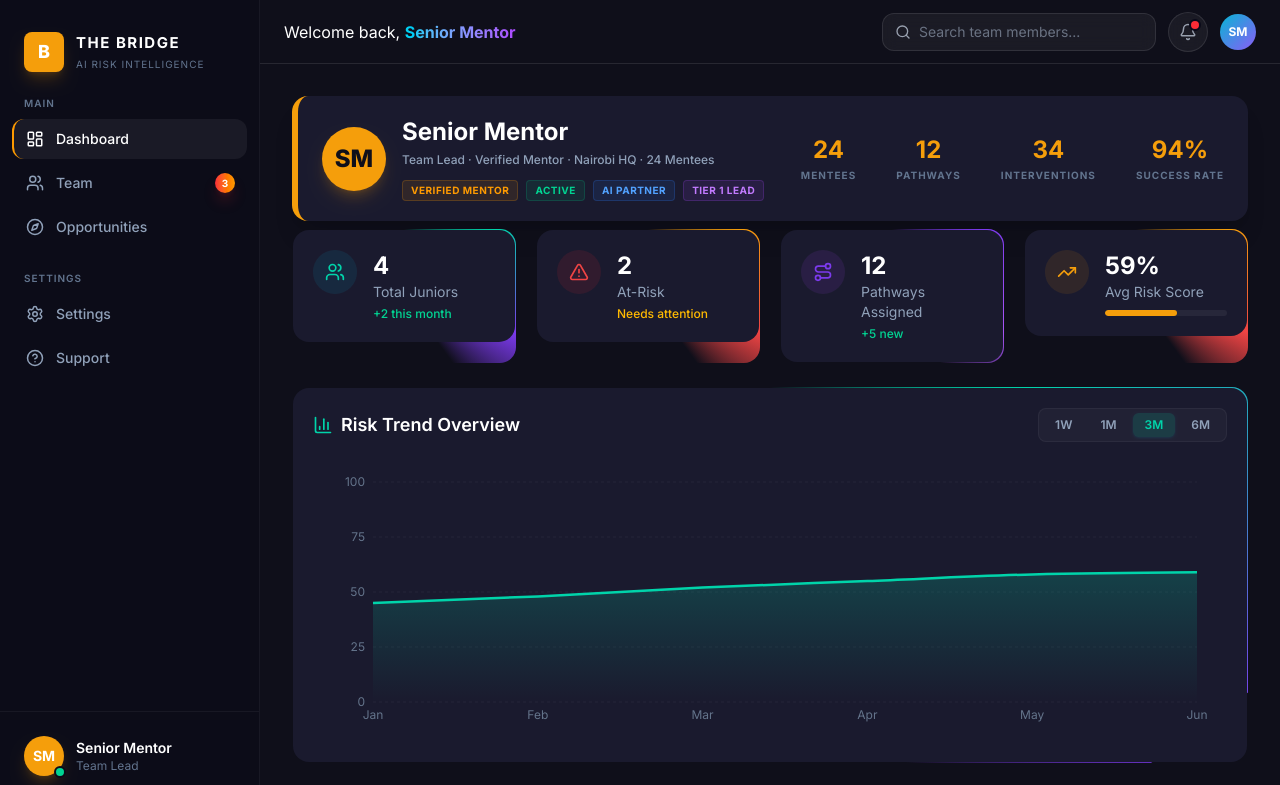
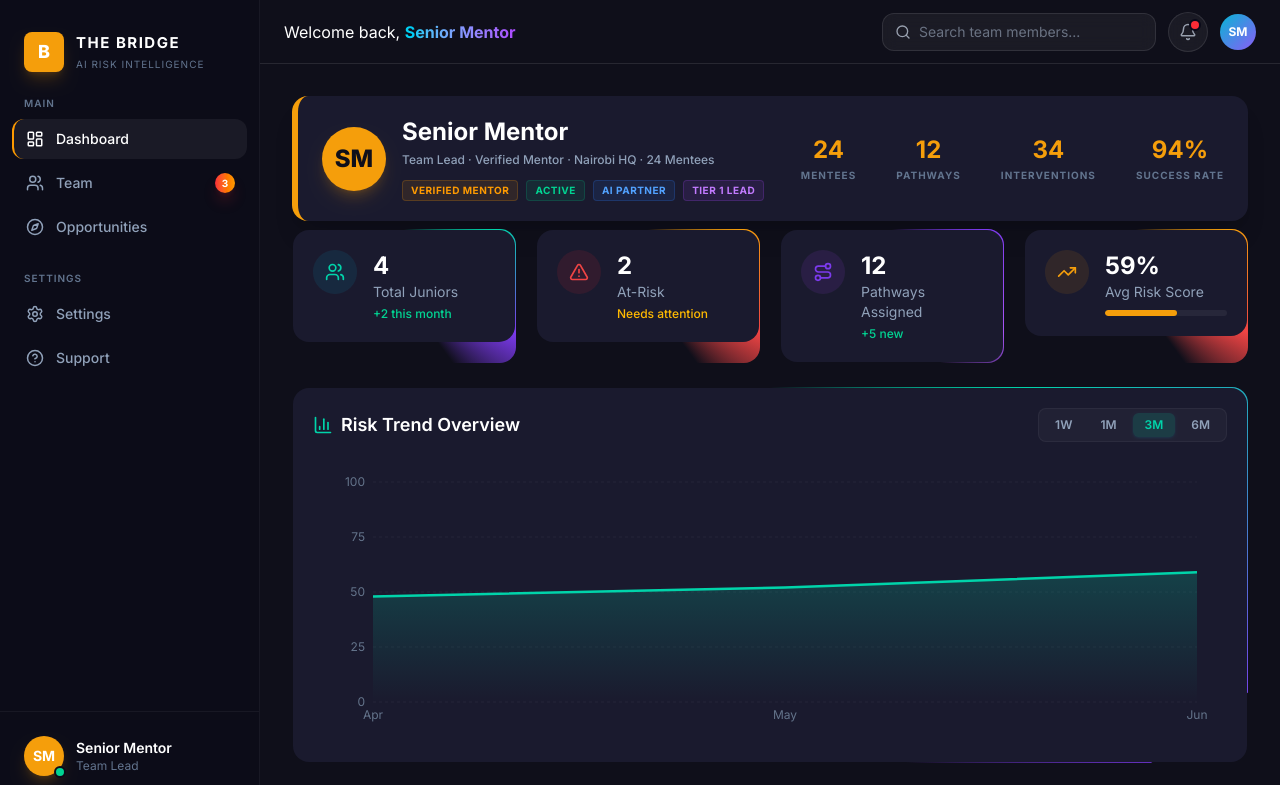
Before and after one commit to Steph-404/AI_Risk_Dashboard, a React (Vite) app: page / in a window 1280 px wide. Shown: the top 785 px of the page. Built offline with nearby package versions, Linux system fonts and the light colour scheme.

Commit message:
feat: add dynamic risk trend data for timeline filters

```diff
--- a/src/views/MentorDashboard.jsx
+++ b/src/views/MentorDashboard.jsx
@@ -27,14 +27,36 @@ import RiskBadge from '../components/RiskBadge';
 
 /* ─── Static Data ───────────────────────────────────────────────── */
 
-const riskTrendData = [
+const riskTrendDataMap = {
+  '1W': [
+    { month: 'Mon', avgRisk: 55, highRisk: 2, lowRisk: 1 },
+    { month: 'Tue', avgRisk: 57, highRisk: 2, lowRisk: 1 },
+    { month: 'Wed', avgRisk: 54, highRisk: 1, lowRisk: 2 },
+    { month: 'Thu', avgRisk: 51, highRisk: 1, lowRisk: 2 },
+    { month: 'Fri', avgRisk: 53, highRisk: 1, lowRisk: 2 },
+    { month: 'Sat', avgRisk: 58, highRisk: 2, lowRisk: 1 },
+    { month: 'Sun', avgRisk: 59, highRisk: 2, lowRisk: 1 },
+  ],
+  '1M': [
+    { month: 'Week 1', avgRisk: 52, highRisk: 1, lowRisk: 2 },
+    { month: 'Week 2', avgRisk: 50, highRisk: 1, lowRisk: 2 },
+    { month: 'Week 3', avgRisk: 55, highRisk: 2, lowRisk: 1 },
+    { month: 'Week 4', avgRisk: 59, highRisk: 2, lowRisk: 1 },
+  ],
+  '3M': [
+    { month: 'Apr', avgRisk: 48, highRisk: 1, lowRisk: 2 },
+    { month: 'May', avgRisk: 52, highRisk: 2, lowRisk: 1 },
+    { month: 'Jun', avgRisk: 59, highRisk: 2, lowRisk: 1 },
+  ],
+  '6M': [
     { month: 'Jan', avgRisk: 45, highRisk: 1, lowRisk: 2 },
     { month: 'Feb', avgRisk: 48, highRisk: 1, lowRisk: 2 },
     { month: 'Mar', avgRisk: 52, highRisk: 2, lowRisk: 1 },
     { month: 'Apr', avgRisk: 55, highRisk: 2, lowRisk: 1 },
     { month: 'May', avgRisk: 58, highRisk: 2, lowRisk: 1 },
     { month: 'Jun', avgRisk: 59, highRisk: 2, lowRisk: 1 },
-];
+  ],
+};
 
 const FILTER_OPTIONS = ['1W', '1M', '3M', '6M'];
 
@@ -267,7 +289,7 @@ export default function MentorDashboard({ onSelectJunior }) {
         {/* Chart */}
         <ResponsiveContainer width="100%" height={280}>
           <AreaChart
-            data={riskTrendData}
+            data={riskTrendDataMap[activeFilter]}
             margin={{ top: 20, right: 30, left: 0, bottom: 10 }}
           >
             <defs>
```
Lines whose indentation alone changed are shown as unchanged.
